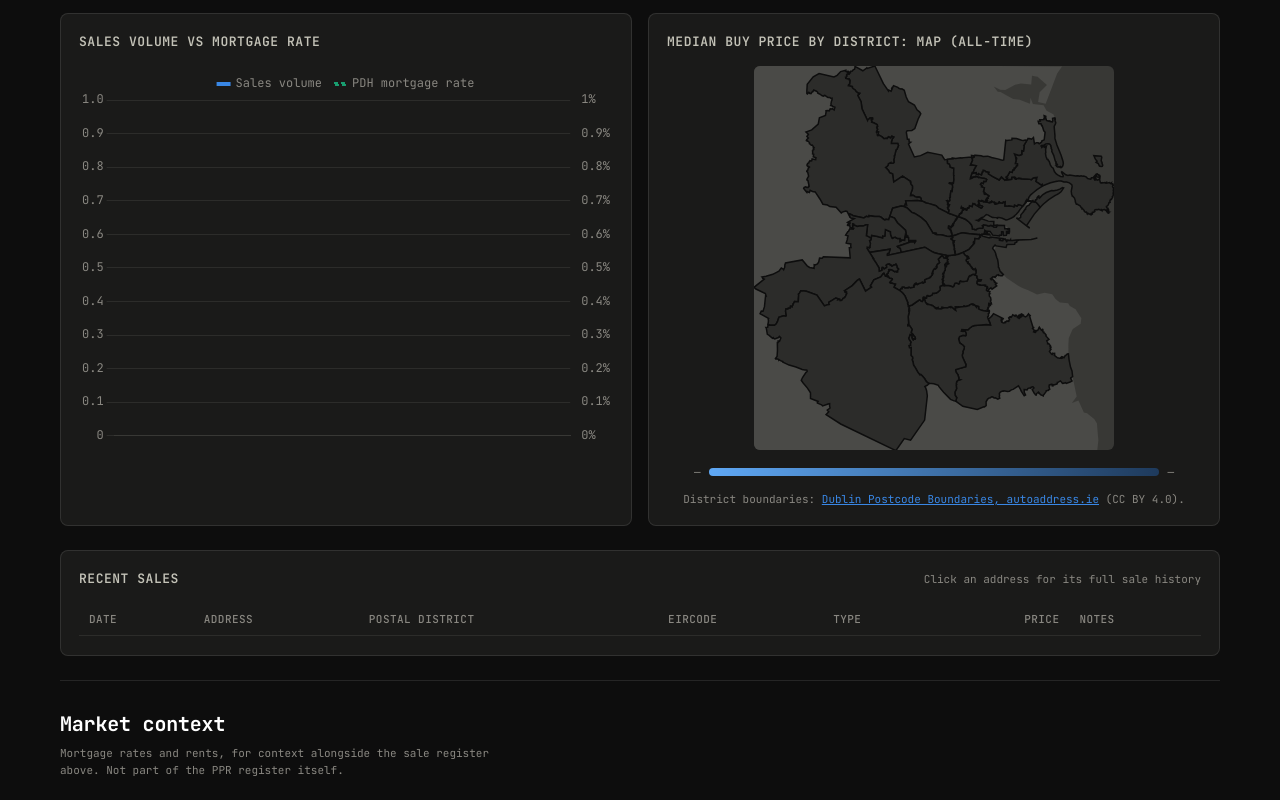
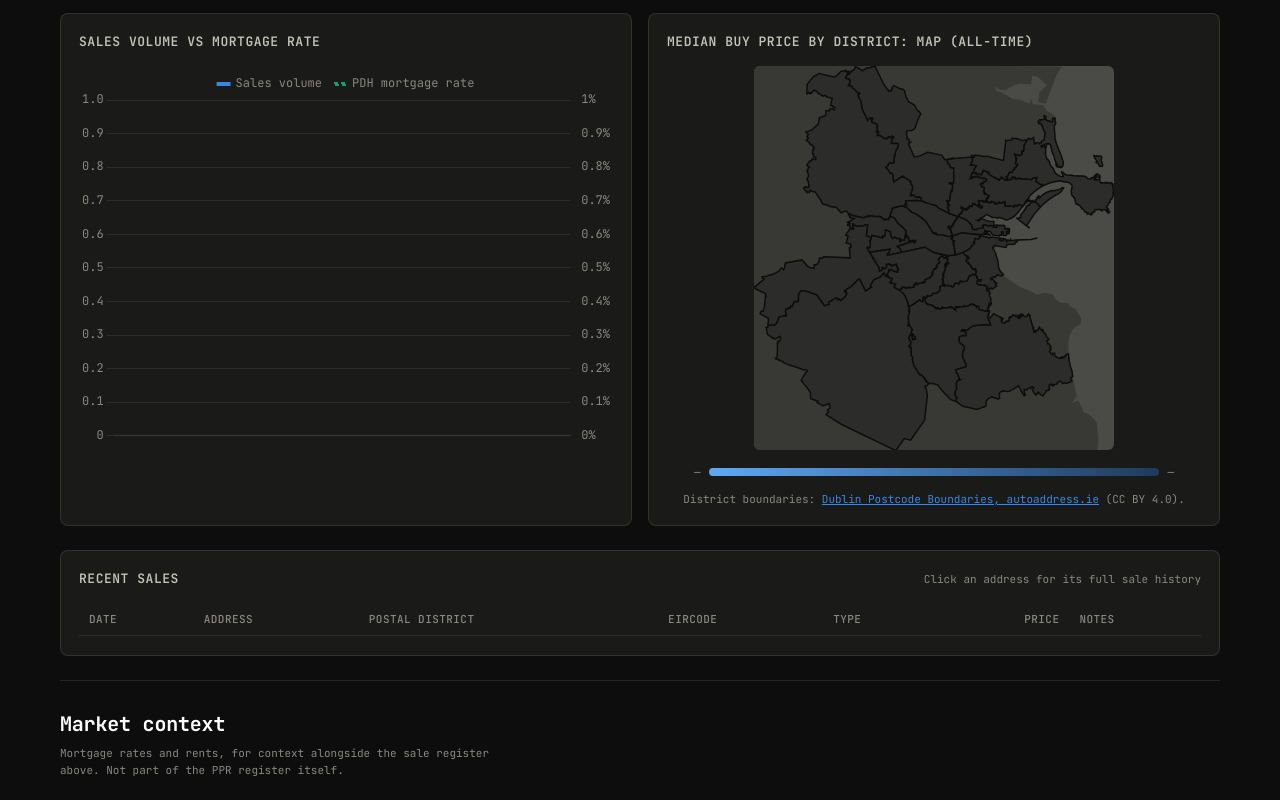
Before and after one commit to stefan-bc/dublin-properties, a website with bundled scripts: page index.html in a window 1280 px wide. Shown: the part 923-1723 px from the top of the page. Built offline with nearby package versions, Linux system fonts and the light colour scheme; some packages are replaced by stand-ins of ours; no server answers; the database is empty.

Commit message:
Invert map sea/land greys: light sea, dark land

```diff
--- a/style.css
+++ b/style.css
@@ -23,8 +23,8 @@
      rather than "this is water". Two close shades, not one flat tone,
      so the coastline is still visible — a completely flat grey would
      lose the recognisable Dublin Bay shape entirely. */
-  --map-sea: #383835;
-  --map-land: #4a4a47;
+  --map-sea: #4a4a47;
+  --map-land: #383835;
 }
 
 * {
```
